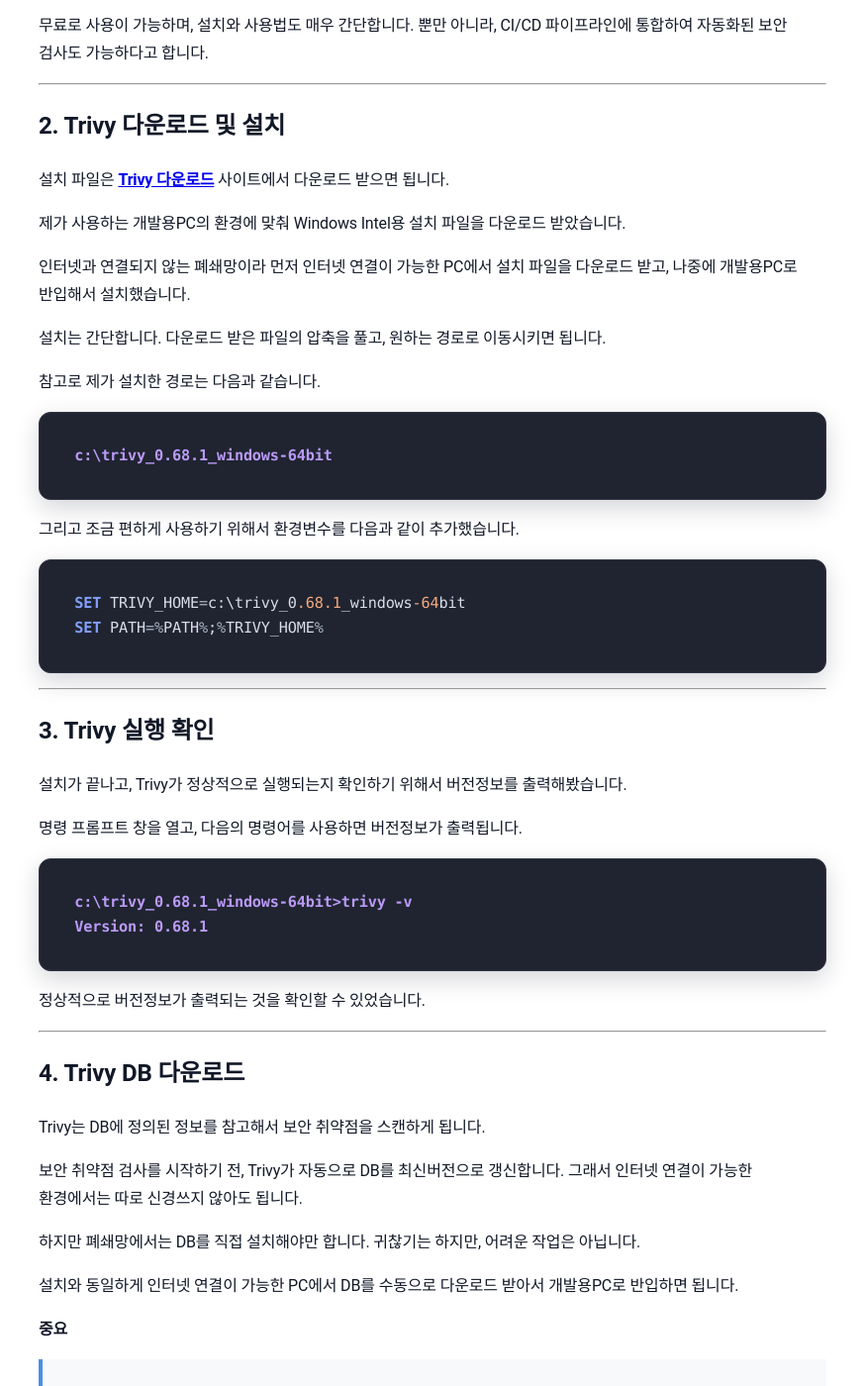
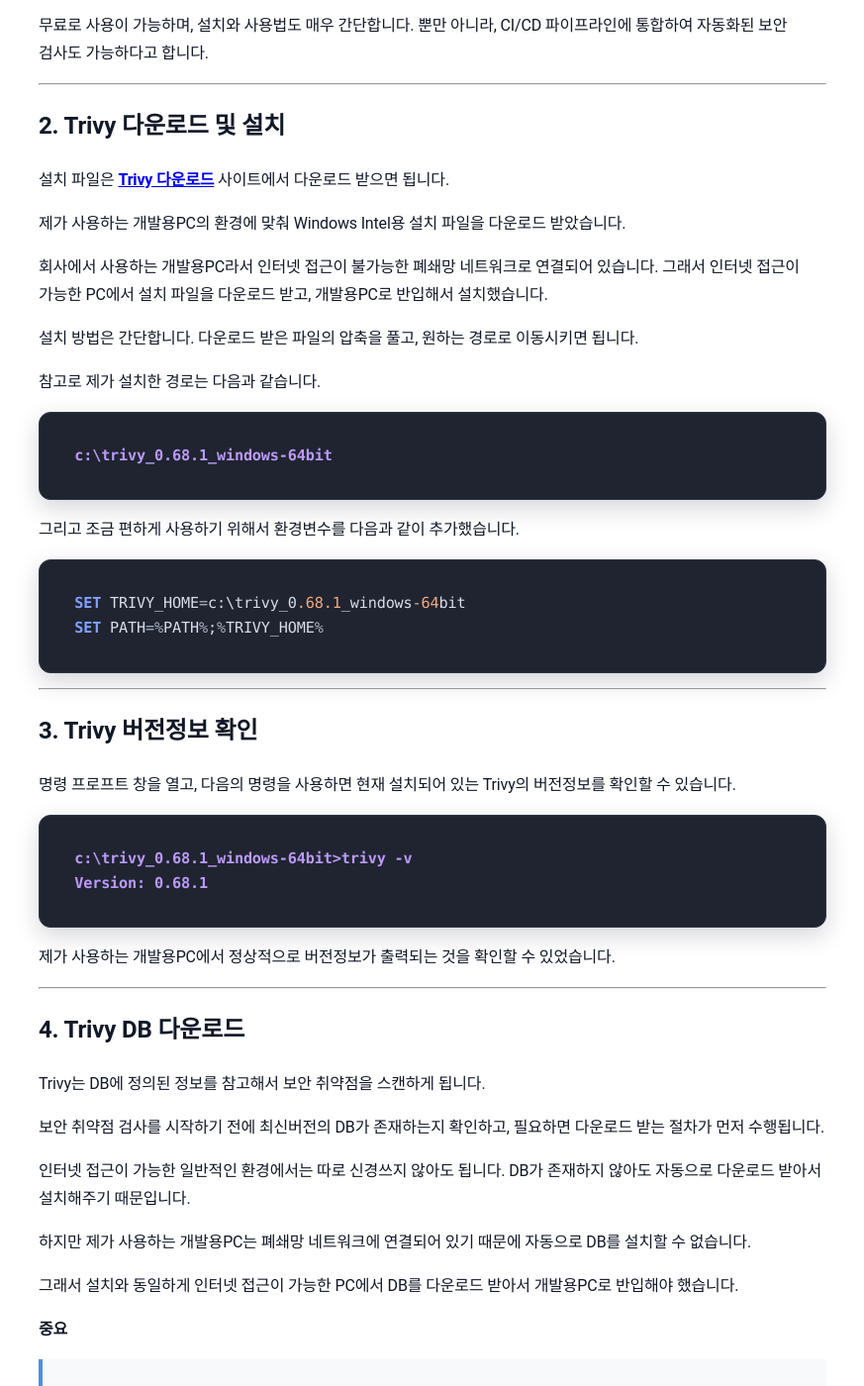
Before and after one commit to sanghoon-lee/sanghoon-lee.github.io, a Jekyll site: the page built from _posts/2025-12-10-trivy.md, in a window 1280 px wide and 1400 px high, scrolled down 916 px. Shown: the whole window at 99% size, without its empty margins (203-1076 px from the left). Built offline with Jekyll 4.4.1, drawn with Linux system fonts in a browser that asks for light colours; nearby versions of some CDN libraries; comment, search, counter and statistics services are not loaded; some of the changed text lies outside the part shown.

````diff
--- a/_posts/2025-12-10-trivy.md
+++ b/_posts/2025-12-10-trivy.md
@@ -31,9 +31,9 @@ Trivy는 컨테이너 이미지, 파일 시스템, Git 저장소, Kubernetes 설
 
 제가 사용하는 개발용PC의 환경에 맞춰 Windows Intel용 설치 파일을 다운로드 받았습니다.
 
-인터넷과 연결되지 않는 폐쇄망이라 먼저 인터넷 연결이 가능한 PC에서 설치 파일을 다운로드 받고, 나중에 개발용PC로 반입해서 설치했습니다.
+회사에서 사용하는 개발용PC라서 인터넷 접근이 불가능한 폐쇄망 네트워크로 연결되어 있습니다. 그래서 인터넷 접근이 가능한 PC에서 설치 파일을 다운로드 받고, 개발용PC로 반입해서 설치했습니다.
 
-설치는 간단합니다. 다운로드 받은 파일의 압축을 풀고, 원하는 경로로 이동시키면 됩니다.
+설치 방법은 간단합니다. 다운로드 받은 파일의 압축을 풀고, 원하는 경로로 이동시키면 됩니다.
 
 참고로 제가 설치한 경로는 다음과 같습니다.
 
@@ -50,18 +50,16 @@ SET PATH=%PATH%;%TRIVY_HOME%
 
 ---
 
-## 3. Trivy 실행 확인
+## 3. Trivy 버전정보 확인
 
-설치가 끝나고, Trivy가 정상적으로 실행되는지 확인하기 위해서 버전정보를 출력해봤습니다.
-
-명령 프롬프트 창을 열고, 다음의 명령어를 사용하면 버전정보가 출력됩니다.
+명령 프로프트 창을 열고, 다음의 명령을 사용하면 현재 설치되어 있는 Trivy의 버전정보를 확인할 수 있습니다.
 
 ```bash
 c:\trivy_0.68.1_windows-64bit>trivy -v
 Version: 0.68.1
 ```
 
-정상적으로 버전정보가 출력되는 것을 확인할 수 있었습니다.
+제가 사용하는 개발용PC에서 정상적으로 버전정보가 출력되는 것을 확인할 수 있었습니다.
 
 ---
 
@@ -69,11 +67,13 @@ Version: 0.68.1
 
 Trivy는 DB에 정의된 정보를 참고해서 보안 취약점을 스캔하게 됩니다.
 
-보안 취약점 검사를 시작하기 전, Trivy가 자동으로 DB를 최신버전으로 갱신합니다. 그래서 인터넷 연결이 가능한 환경에서는 따로 신경쓰지 않아도 됩니다.
+보안 취약점 검사를 시작하기 전에 최신버전의 DB가 존재하는지 확인하고, 필요하면 다운로드 받는 절차가 먼저 수행됩니다.
 
-하지만 폐쇄망에서는 DB를 직접 설치해야만 합니다. 귀찮기는 하지만, 어려운 작업은 아닙니다.
+인터넷 접근이 가능한 일반적인 환경에서는 따로 신경쓰지 않아도 됩니다. DB가 존재하지 않아도 자동으로 다운로드 받아서 설치해주기 때문입니다.
 
-설치와 동일하게 인터넷 연결이 가능한 PC에서 DB를 수동으로 다운로드 받아서 개발용PC로 반입하면 됩니다.
+하지만 제가 사용하는 개발용PC는 폐쇄망 네트워크에 연결되어 있기 때문에 자동으로 DB를 설치할 수 없습니다.
+
+그래서 설치와 동일하게 인터넷 접근이 가능한 PC에서 DB를 다운로드 받아서 개발용PC로 반입해야 했습니다.
 
 **중요**
 > DB를 다운로드 받는 PC에도 Trivy가 설치되어 있어야 합니다.
@@ -155,7 +155,7 @@ Legend:
 
 테스트 프로젝트를 너무 간단하게 만들어서 보안 취약점이 발견되지는 않았습니다.
 
-회사에서 실제 유지보수하고 있는 프로젝트를 검사한 결과에는 민감정보가 하드코딩되어 있는 부분이 보안 취약점으로 기재되어 있었습니다.
+하지만, 회사에서 실제 개발하고 있는 프로젝트를 검사한 결과에는 JWT토큰이나 API키와 같은 민감정보가 하드코딩되어 있는 부분이 보안 취약점으로 진단되는 것을 확인할 수 있었습니다.
 
 ---
 
````
Also changed, not shown: _posts/2026-04-11-vault2.md (+2 -0 lines), _posts/2026-04-18-vault3.md (added, +10 -0 lines).
